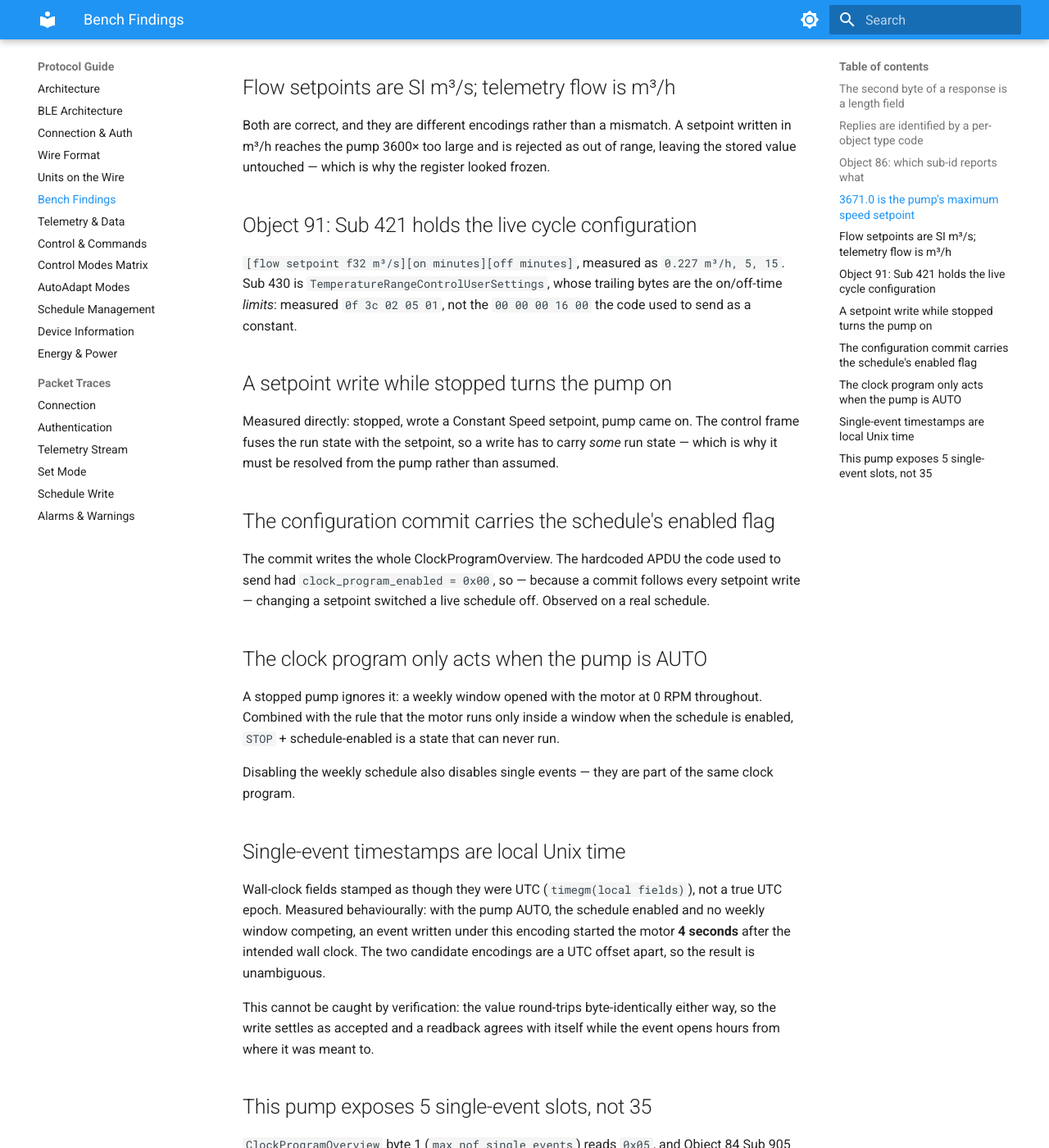
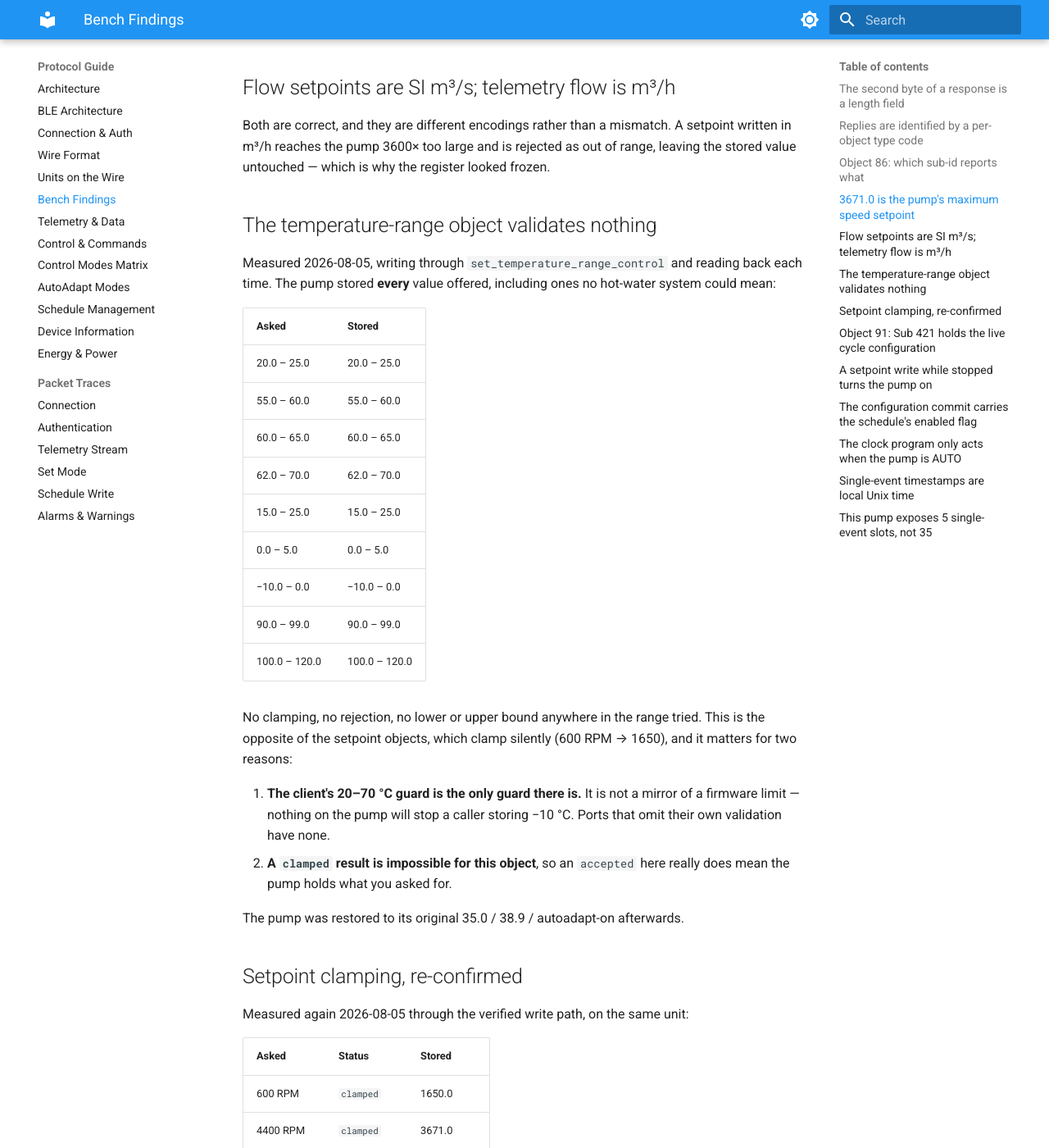
Before and after one commit to eman/alpha-hwr, an MkDocs documentation site: the page built from docs/protocol/bench_findings.md, in a window 1280 px wide and 1400 px high, scrolled down 1705 px. Shown: the whole window at 82% size. Built offline with MkDocs 1.6.1 and Material for MkDocs 9.7.7, drawn with Linux system fonts in a browser that asks for light colours; some of the changed text lies outside the part shown.

Commit message:
Fold the changelog into Unreleased; measure the temperature bound
No 0.7.0 release was declared - the newest tag is v0.5.0 - so the version
heading was asserting something that had not happened. The section's
contents move under [Unreleased], and the three prose references to 0.7.0
and "0.6 and earlier" are reworded to describe the change rather than a
version number.

The temperature bound is no longer a guess. Probed on hardware: the pump
stored every range offered, including -10 to 0 and 100 to 120 C. It does
not clamp this object and does not reject anything, which is the opposite
of the setpoint objects. Two consequences now documented:

- The client's 20-70 C guard is the only guard that exists. It is a
  judgement about what a hot-water system can mean, not a mirror of
  firmware behaviour, and a port that omits its own validation has none.
- A `clamped` result is impossible for this object, so `accepted` here
  really does mean the pump holds what was asked for.

Setpoint clamping re-confirmed on the same unit while the pump was up:
600 RPM stored 1650, 4400 stored 3671, 2000 accepted - identical to the
original measurement and to the pump's own limits block. The schedule was
still enabled afterwards, which is the configuration-commit fix holding.

Pump restored to its original state (mode 27, 35.0/38.9, autoadapt on,
scheduled).

```diff
--- a/docs/protocol/bench_findings.md
+++ b/docs/protocol/bench_findings.md
@@ -66,6 +66,50 @@ A setpoint written in m³/h reaches the pump 3600× too large and is rejected
 as out of range, leaving the stored value untouched — which is why the
 register looked frozen.
 
+## The temperature-range object validates nothing
+
+Measured 2026-08-05, writing through `set_temperature_range_control` and
+reading back each time. The pump stored **every** value offered, including
+ones no hot-water system could mean:
+
+| Asked | Stored |
+| :--- | :--- |
+| 20.0 – 25.0 | 20.0 – 25.0 |
+| 55.0 – 60.0 | 55.0 – 60.0 |
+| 60.0 – 65.0 | 60.0 – 65.0 |
+| 62.0 – 70.0 | 62.0 – 70.0 |
+| 15.0 – 25.0 | 15.0 – 25.0 |
+| 0.0 – 5.0 | 0.0 – 5.0 |
+| −10.0 – 0.0 | −10.0 – 0.0 |
+| 90.0 – 99.0 | 90.0 – 99.0 |
+| 100.0 – 120.0 | 100.0 – 120.0 |
+
+No clamping, no rejection, no lower or upper bound anywhere in the range
+tried. This is the opposite of the setpoint objects, which clamp silently
+(600 RPM → 1650), and it matters for two reasons:
+
+1. **The client's 20–70 °C guard is the only guard there is.** It is not a
+   mirror of a firmware limit — nothing on the pump will stop a caller
+   storing −10 °C. Ports that omit their own validation have none.
+2. **A `clamped` result is impossible for this object**, so an `accepted`
+   here really does mean the pump holds what you asked for.
+
+The pump was restored to its original 35.0 / 38.9 / autoadapt-on afterwards.
+
+## Setpoint clamping, re-confirmed
+
+Measured again 2026-08-05 through the verified write path, on the same unit:
+
+| Asked | Status | Stored |
+| :--- | :--- | :--- |
+| 600 RPM | `clamped` | 1650.0 |
+| 4400 RPM | `clamped` | 3671.0 |
+| 2000 RPM | `accepted` | 2000.0 |
+
+Identical to the first measurement, and identical to the pump's own limits
+block at Object 86 Sub 13. The schedule was still enabled afterwards, which
+is the configuration-commit fix holding.
+
 ## Object 91: Sub 421 holds the live cycle configuration
 
 `[flow setpoint f32 m³/s][on minutes][off minutes]`, measured as
```
Also changed, not shown: CHANGELOG.md (+0 -3 lines), README.md (+10 -4 lines), docs/guides/backup_restore.md (+3 -2 lines), docs/guides/run_state_and_schedules.md (+4 -5 lines), docs/guides/verified_writes.md (+9 -1 lines), docs/protocol/control_modes.md (+1 -1 lines), 1 other file.
